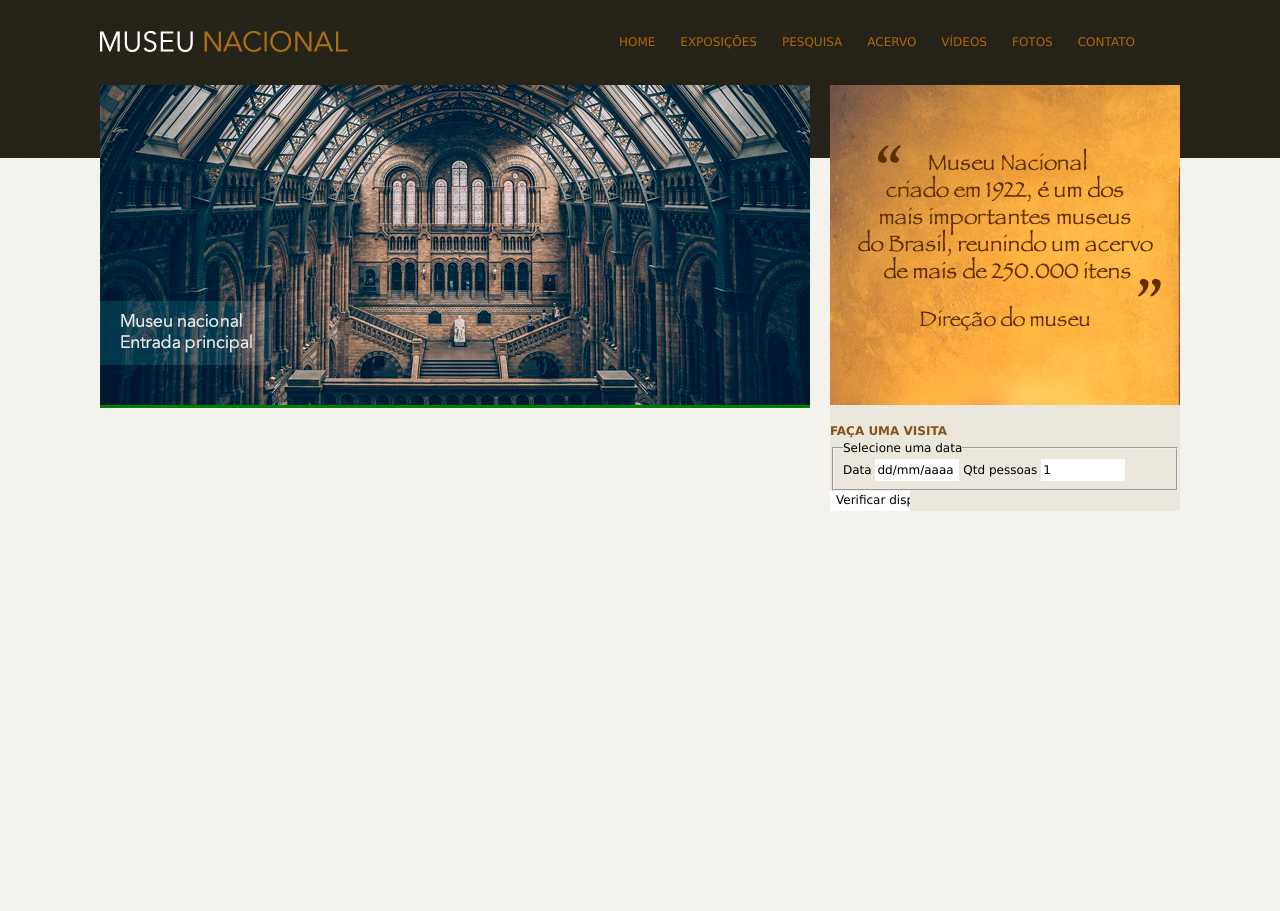
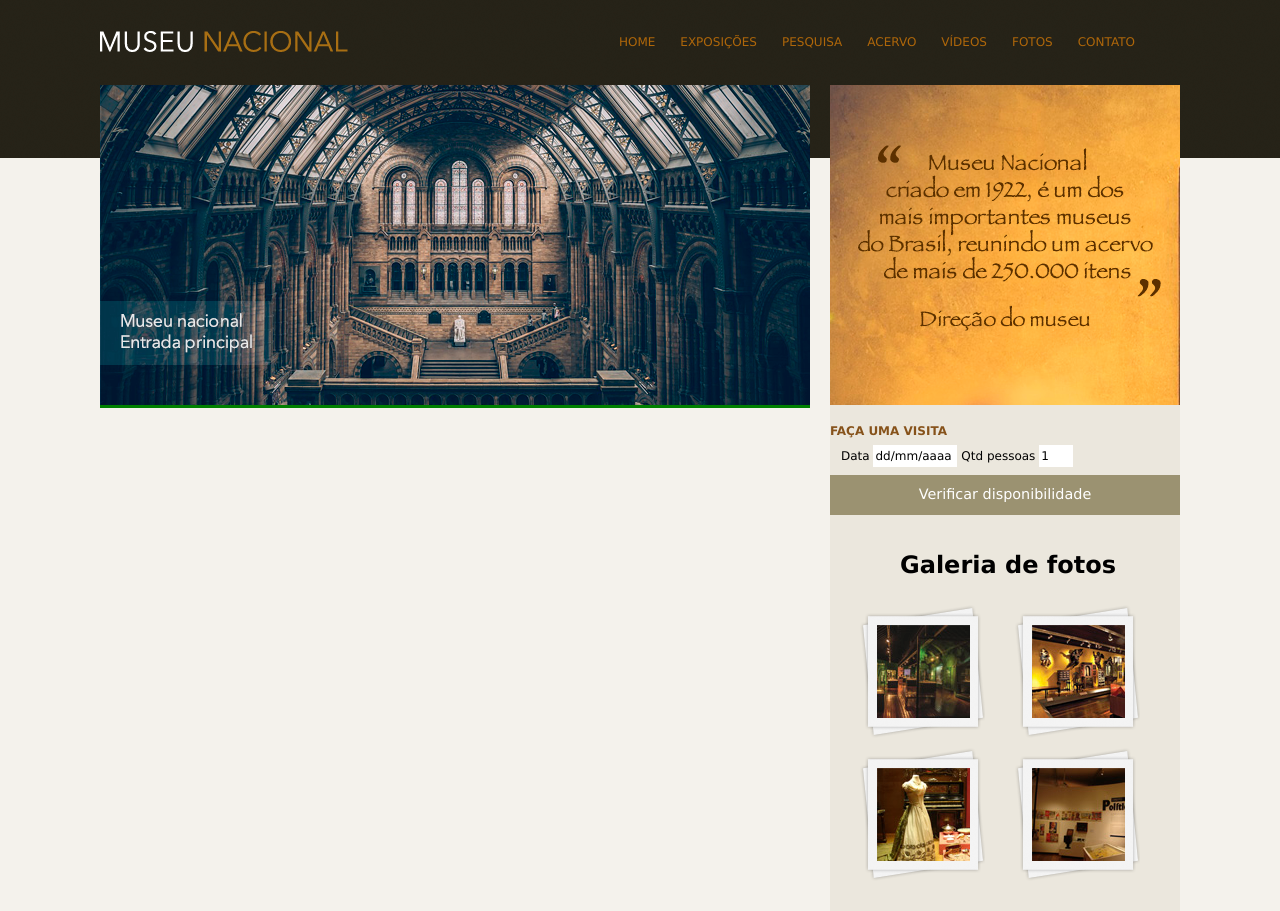
Before and after one commit to EribaldoOliveira/Site-Museu-Nacional, a plain HTML site: page index.html in a window 1280 px wide. Before the commit the page ends 800 px from the top, so only its background shows below. Drawn offline with Linux system fonts and the light colour scheme.

Commit message:
Criação e formatação da galeria de fotos

```diff
--- a/css/style.css
+++ b/css/style.css
@@ -76,6 +76,7 @@ aside {
 	width: 350px;
 	float: right;
 	background: #ebe7dd;
+	padding-bottom: 30px;
 }
 
 section#visita {
@@ -84,12 +85,34 @@ section#visita {
 	margin-top: 10px;
 }
 
+section#galeria {
+	padding: 0 27px 0 27spx;
+}
+
+section#galeria a {
+		display: block;
+		background: url(../img/fundo-foto.png) no-repeat;
+		float: left;
+		padding: 17px 15px 17px 15px;
+		margin: 10px 0 0 30px;
+}
+
+.galeria {
+	margin-left: 70px;
+	padding-top: 20px;
+}
+
 h4 {
 	color: #86521a;
 	text-transform: uppercase;
 	padding-bottom: 3px;
 	margin-bottom: 0;
 
+}
+
+section#galeria img{
+	margin-left: 2px;
+	margin-top: 3px;
 }
 
 /*Formulários
@@ -110,4 +133,16 @@ input.campo {
 
 input.botao {
 	background: #9b9271;
+	color: white;
+	width: 100%;
+	height: 40px;
+	font-size: 1.2em;
 }
+
+fieldset {
+	border: none;
+}
+
+legend {
+	display: none;
+}
--- a/index.html
+++ b/index.html
@@ -54,6 +54,9 @@
 					<img src="img/depoimento.png">
 				</section id="visita">
 					<h4>Faça uma visita</h4>
+
+				<section>
+
 					<form>
 						<fieldset>
 							<legend>Selecione uma data</legend>
@@ -62,16 +65,36 @@
 						<input class="campo" type="text" id="data" value="dd/mm/aaaa">
 
 						<label for="qtd">Qtd pessoas</label>
-						<input type="text" id="qtd" value="1">
+						<input class="campo" style="width: 30px;" type="text" id="qtd" value="1">
 
 						</fieldset>
 
-						<input type="submit" value="Verificar disponibilidade">
+						<input class="botao" type="submit" value="Verificar disponibilidade">
 
 					</form>
-				<section>
 
+				</section><!-- Fim visita -->
+
+				<section id="galeria">
+					<h1 class="galeria">Galeria de fotos</h1>
+
+					<a href="">
+						<img src="img/imagem1.jpg" height="93" height="93" alt="Descriçao imagem">
+					</a>
+
+					<a href="">
+						<img src="img/imagem2.jpg" height="93" height="93" alt="Descriçao imagem">
+					</a>
+
+					<a href="">
+						<img src="img/imagem3.jpg" height="93" height="93" alt="Descriçao imagem">
+					</a>
+
+					<a href="">
+						<img src="img/imagem4.jpg" height="93" height="93" alt="Descriçao imagem">
+					</a>
 				</section>
+
 			</aside><!-- Fim aside -->
 
 		</div><!--Fim principal-->
```
